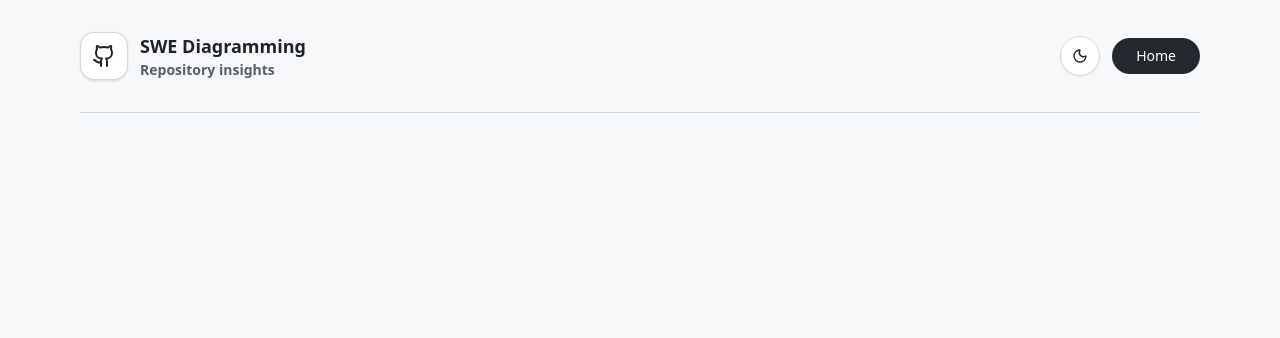
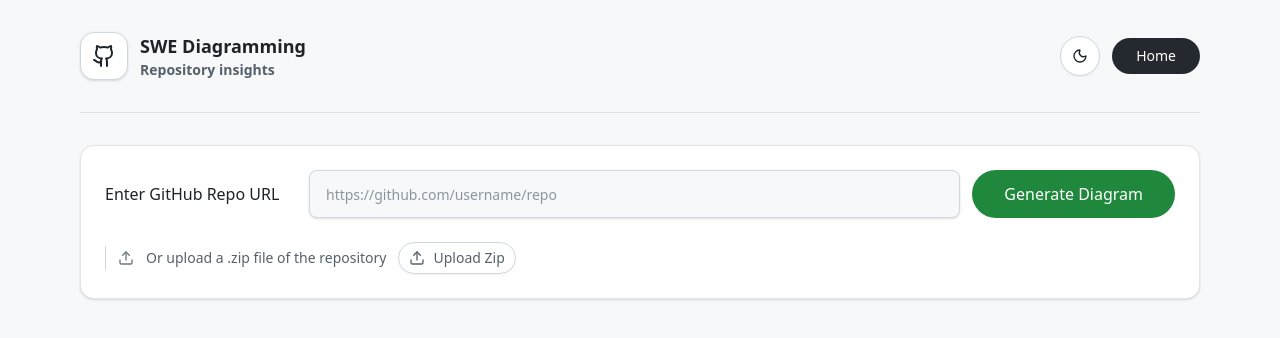
Before and after one commit to CSE210-fa25-team09/Repository-Architecture-Diagramming, a React (Vite) app in the folder frontend/: page / in a window 1280 px wide. Shown: the top 338 px of the page. Built offline with nearby package versions, Linux system fonts and the light colour scheme.

Commit message:
Implemented RepositoryInputCard with github repo url and zip input

```diff
--- a/frontend/src/App.tsx
+++ b/frontend/src/App.tsx
@@ -6,7 +6,7 @@ import { Separator } from "./components/ui/separator"
 import { getSystemTheme, type Theme } from "./lib/utils"
 import { Home } from "./pages/Home"
 import { NotFound } from "./pages/NotFound"
-
+import RepositoryInputCard from "./components/RepositoryInputCard"
 function App() {
   const [theme, setTheme] = useState<Theme>(() => getSystemTheme())
   const isDark = theme === "dark"
@@ -28,11 +28,19 @@ function App() {
             isDark={isDark}
             onToggleTheme={() => setTheme((prev) => (prev === "dark" ? "light" : "dark"))}
           />
-
-          <Separator className="bg-[color:var(--panel-border)]" />
+          <Separator></Separator>
 
           <Routes>
-            <Route path="/" element={<Home />} />
+            <Route
+              path="/"
+              element={
+                <div className="flex flex-col">
+                  <RepositoryInputCard />
+                  <Home />
+                  {/* ⬅ Only show on home */}
+                </div>
+              }
+            />
             <Route path="*" element={<NotFound />} />
           </Routes>
         </div>
--- /dev/null
+++ b/frontend/src/components/RepositoryInputCard.tsx
@@ -0,0 +1,135 @@
+import * as React from "react"
+import { Card, CardContent } from "@/components/ui/card"
+import { Input } from "@/components/ui/input"
+import { Button } from "@/components/ui/button"
+import { Label } from "@radix-ui/react-label"
+import { Separator } from "@radix-ui/react-separator"
+import { Upload } from "lucide-react"
+import { useNavigate } from "react-router-dom"
+
+export default function RepositoryInputCard() {
+  const navigate = useNavigate()
+  const [repoUrl, setRepoUrl] = React.useState("")
+  const [zipFile, setZipFile] = React.useState<File | null>(null)
+  const [error, setError] = React.useState("")
+
+  function isValidRepoUrl(url: string) {
+    //Checks if the Repo Url is a valid url
+    const githubRegex = /^https:\/\/github\.com\/[\w.-]+\/[\w.-]+\/?$/
+    return githubRegex.test(url)
+  }
+  function handleZipFile(e: React.ChangeEvent<HTMLInputElement>) {
+    if (e.target.files) {
+      setZipFile(e.target.files[0])
+    }
+  }
+  /**
+  function handleZipUpload(e: React.ChangeEvent<HTMLInputElement>) {
+    const file = e.target.files?.[0]
+    if (!file) return
+    //checks if the file ends with a .zip
+    if (!file.name.endsWith(".zip")) {
+      //Sets the error msg to and set the state of the zipfull to null
+      setError("Uploaded file must be a .zip archive.")
+      setZipFile(null)
+      return
+    }
+    //Valid zip file, sets the error msg to be empty, sets the zipfile state to the file
+    setError("")
+    setZipFile(file)
+  }
+    */
+  function validateInputs() {
+    if (isValidRepoUrl(repoUrl)) return { ok: true, type: "url" as const }
+    if (zipFile) return { ok: true, type: "zip" as const }
+    return { ok: false }
+  }
+  function handleSubmit(e: React.FormEvent<HTMLFormElement>) {
+    e.preventDefault()
+    setError("")
+
+    const result = validateInputs()
+
+    if (!result.ok) {
+      setError("Please enter a valid GitHub repo URL or upload a .zip file.")
+      return
+    }
+
+    const route =
+      result.type === "url"
+        ? `/diagram?repo=${encodeURIComponent(repoUrl)}`
+        : `/diagram?zip=${encodeURIComponent(zipFile!.name)}`
+
+    navigate(route)
+  }
+
+  return (
+    <Card className="relative w-full max-w-none bg-[var(--panel-bg)] ">
+      <CardContent>
+        <form onSubmit={handleSubmit} className="flex flex-col gap-6">
+          <div className="flex flex-col gap-3 md:flex-row md:items-center">
+            <Label
+              htmlFor="repo-url"
+              className="text-base text-[var(--page-foreground)] md:w-48 md:flex-none"
+            >
+              Enter GitHub Repo URL
+            </Label>
+
+            {/* Input for user to enter github url and sets the repo url state to the user input */}
+            <div className="flex flex-col w-full gap-2 md:flex-1">
+              <Input
+                id="repo-url"
+                value={repoUrl}
+                onChange={(e) => setRepoUrl(e.target.value)}
+                placeholder="https://github.com/username/repo"
+                className="h-12 w-full border border-[color:var(--input-border)] bg-[var(--input-bg)] px-4 text-base text-[var(--page-foreground)] shadow-sm placeholder:text-[var(--input-placeholder)] focus-visible:ring-2 focus-visible:ring-[color:var(--focus-ring)]"
+              />
+              {/* Button for user to generate diagrams which also checks if the user inputed in a valid github url or zip file*/}
+              {error && (
+                <p className="absolute left-0 top-full mt-1 text-sm text-red-500 font-medium">
+                  {error}
+                </p>
+              )}
+            </div>
+
+            <Button
+              size="lg"
+              type="submit"
+              className="h-12 min-w-48 rounded-full bg-[color:var(--btn-primary-bg)] px-8 text-base text-white hover:bg-[color:var(--btn-primary-hover)] active:bg-[color:var(--btn-primary-active)]"
+            >
+              Generate Diagram
+            </Button>
+          </div>
+        </form>
+      </CardContent>
+      <CardContent>
+        <div className="flex flex-wrap items-center gap-3 text-sm text-[color:var(--muted-text)]">
+          <Separator
+            className="hidden h-6 w-px bg-[color:var(--panel-border)] md:block"
+            orientation="vertical"
+          />
+          {/* Upload Icon*/}
+          <Upload className="h-4 w-4 text-[color:var(--icon-muted)]" />
+          <Label>Or upload a .zip file of the repository</Label>
+          {/* Button for user to select zip file that user wants to upload to generate a diagram */}
+          <Input
+            type="file"
+            accept=".zip"
+            className="hidden"
+            id="zip-upload"
+            onChange={handleZipFile}
+          />
+          <Button
+            variant="outline"
+            size="sm"
+            className="gap-2 rounded-full border-[color:var(--panel-border)] text-[color:var(--muted-text)] !bg-transparent hover:brightness-110"
+            onClick={() => document.getElementById("zip-upload")?.click()}
+          >
+            <Upload className="h-4 w-4" />
+            Upload Zip
+          </Button>
+        </div>
+      </CardContent>
+    </Card>
+  )
+}
```
Also changed, not shown: 1 other file (tests, documents, lock files or other folders).
